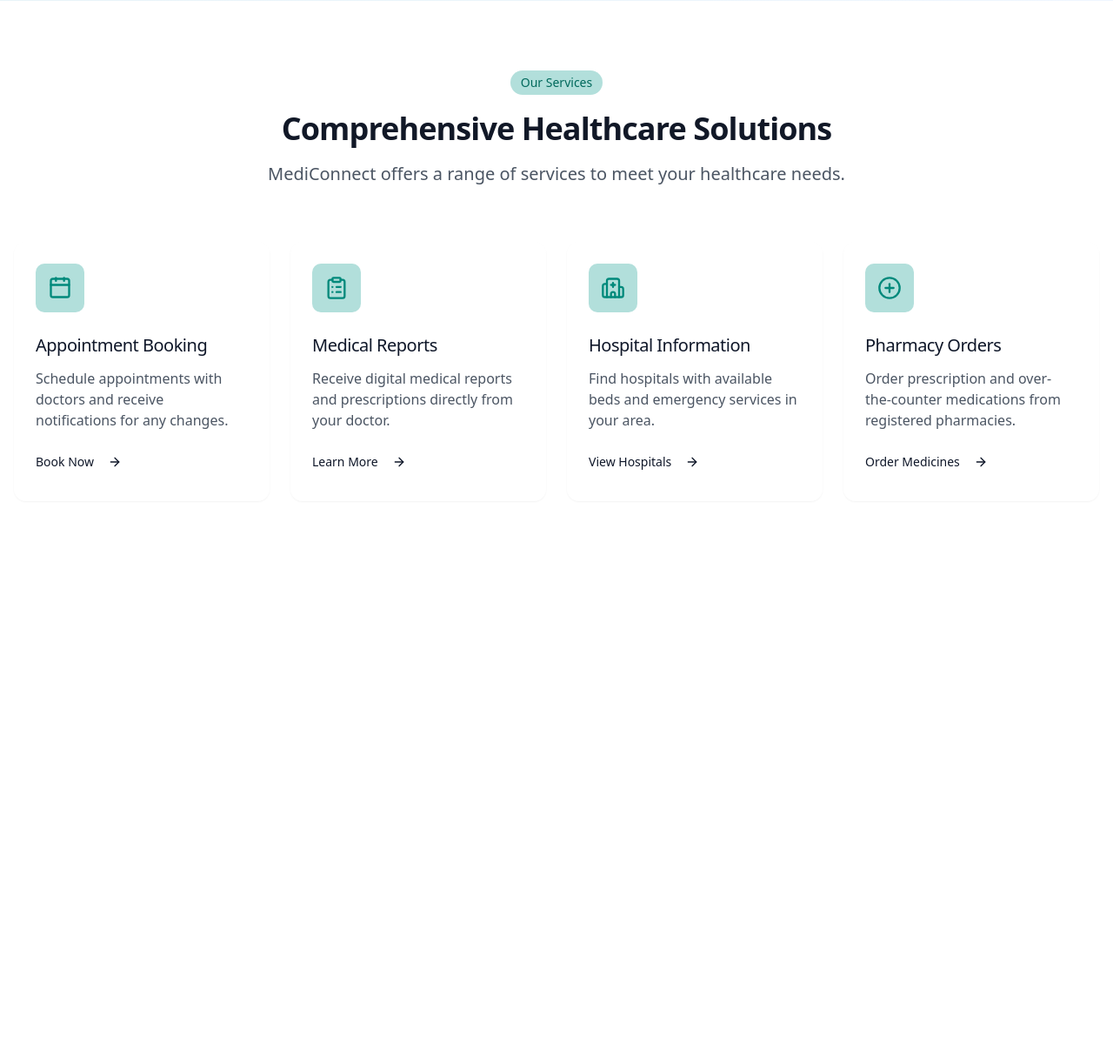
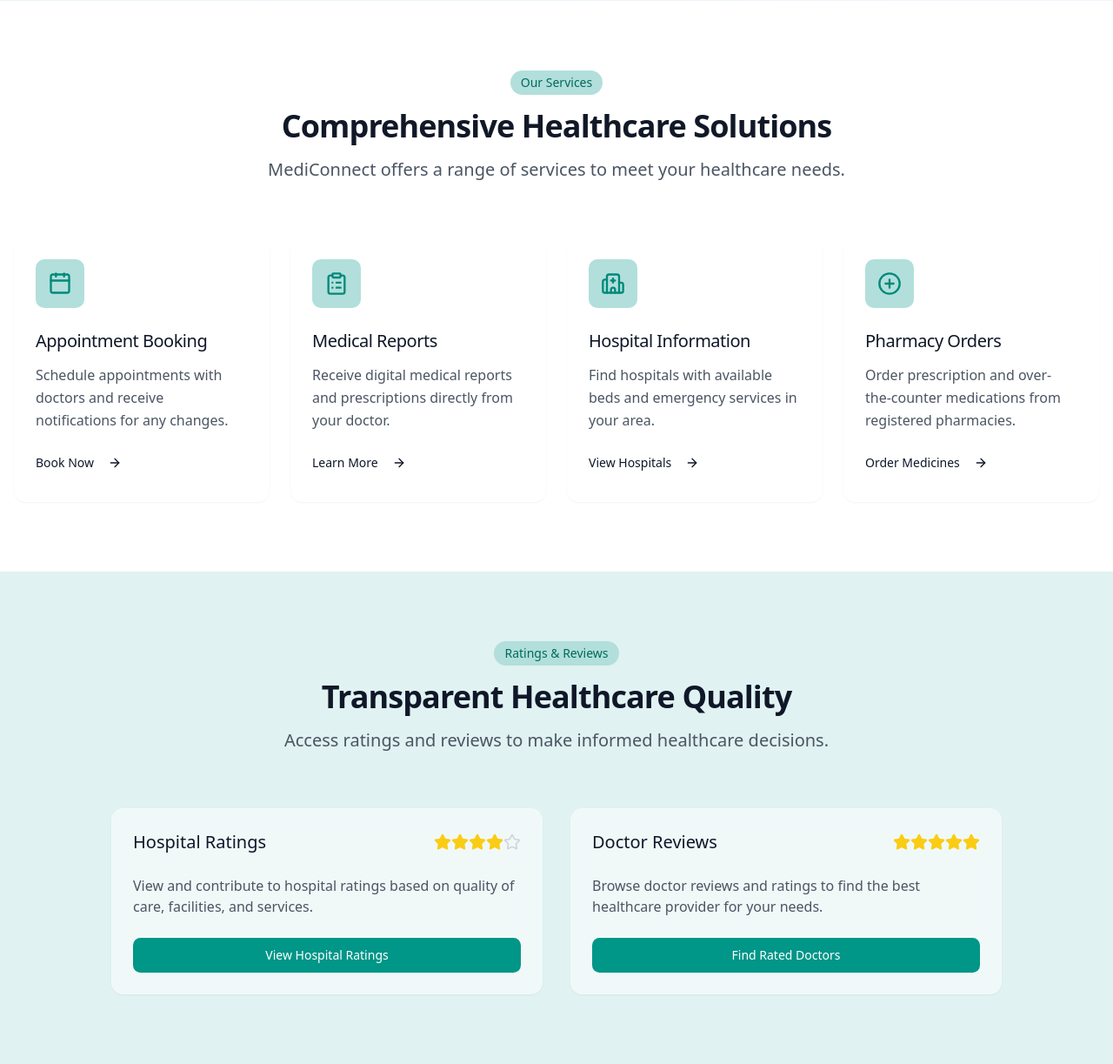
Before and after one commit to OmarNajjar-Dev/MediConnect, a PHP site: page / in a window 1280 px wide. Shown: the part 895-2118 px from the top of the page at 87% size. Before the commit the page ends 1435 px from the top, so only its background shows below. Run offline with PHP 8.4, Linux system fonts and the light colour scheme.

Commit message:
Finish the rating section.

```diff
--- a/css/responsive.css
+++ b/css/responsive.css
@@ -6,15 +6,16 @@
 
     #hero h1 {
         font-size: 3rem;
-        /* 48px */
     }
 
     #cta-buttons {
         flex-direction: row;
     }
 
-    #services-title {
+    #services-title,
+    #rating-title {
         font-size: 2.25rem;
+        line-height: 2.5rem;
     }
 }
 
@@ -31,7 +32,6 @@
 
     #hero h1 {
         font-size: 3.75rem;
-        /* 60px */
     }
 
     #hero-cards-container {
@@ -63,14 +63,15 @@
         gap: 32px;
     }
 
-    #services-container {
+    #services-cards-container,
+    #rating-cards-container {
         grid-template-columns: repeat(2, minmax(0, 1fr));
     }
 }
 
 /* Large Screen */
 @media screen and (min-width: 1024px) {
-    #services-container {
+    #services-cards-container {
         grid-template-columns: repeat(4, minmax(0, 1fr));
     }
 }
@@ -91,8 +92,4 @@
 }
 
 /* Custom Screen */
-@media screen and (max-width: 768px) {
-    #hero-cards-container {
-        width: 100%;
-    }
-}
+@media screen and (max-width: 768px) {}
--- a/index.html
+++ b/index.html
@@ -62,7 +62,7 @@
                 <!-- Mobile Menu Button -->
                 <button id="menu-button"
                     class="inline-flex items-center justify-center bg-background hover:bg-medical-50 hover:text-medical-500 p-3 rounded-md border-0 pointer">
-                    <i class="fa-solid fa-bars h-4 w-4"></i>
+                    <i data-lucide="menu" class="w-4 h-4"></i>
                 </button>
             </div>
 
@@ -156,12 +156,38 @@
                 </div>
 
                 <!-- Services Cards Grid Container -->
-                <div id="services-container" class="grid grid-cols-1 gap-6 m-auto">
+                <div id="services-cards-container" class="grid grid-cols-1 gap-6 m-auto">
                     <!-- Cards inserted dynamically using JavaScript -->
                 </div>
 
             </div>
         </section>
+
+        <!-- Rating Section -->
+        <section id="rating" class="py-20 bg-medical-50">
+            <div class="container mx-auto px-4">
+
+                <!-- Rating Section Header -->
+                <div class="max-w-3xl mx-auto text-center mb-16">
+                    <span
+                        class="inline-block px-3 py-1 mb-4 text-sm font-medium rounded-full bg-medical-100 text-medical-800">
+                        Ratings & Reviews
+                    </span>
+                    <h2 id="rating-title" class="font-bold mb-4 text-3xl text-heading tracking-tight">
+                        Transparent Healthcare Quality
+                    </h2>
+                    <p class="text-xl text-gray-600">
+                        Access ratings and reviews to make informed healthcare decisions.
+                    </p>
+                </div>
+
+            </div>
+
+            <!-- Rating Cards Grid Container -->
+            <div id="rating-cards-container" class="grid grid-cols-1 gap-8 max-w-5xl mx-auto">
+                <!-- Rating cards will be inserted dynamically using JavaScript -->
+            </div>
+      </section>
 
     </main>
 
--- a/main.js
+++ b/main.js
@@ -1,28 +1,28 @@
 // Header scroll effect
-const header = document.querySelector("header");
+const headerElement = document.querySelector("header");
 window.addEventListener("scroll", () => {
   if (window.scrollY > 20) {
-    header.classList.remove("py-5");
-    header.classList.add("shadow-sm", "backdrop-blur-md", "py-3");
+    headerElement.classList.remove("py-5");
+    headerElement.classList.add("shadow-sm", "backdrop-blur-md", "py-3");
   } else {
-    header.classList.add("py-5");
-    header.classList.remove("shadow-sm", "backdrop-blur-md", "py-3");
+    headerElement.classList.add("py-5");
+    headerElement.classList.remove("shadow-sm", "backdrop-blur-md", "py-3");
   }
 });
 
 // Mobile navigation toggle
-const mobileNav = document.getElementById("mobile-nav");
-const menuButton = document.getElementById("menu-button");
-menuButton.addEventListener("click", () => {
-  mobileNav.classList.toggle("hidden");
+const mobileNavElement = document.getElementById("mobile-nav");
+const menuButtonElement = document.getElementById("menu-button");
+menuButtonElement.addEventListener("click", () => {
+  mobileNavElement.classList.toggle("hidden");
   document.body.classList.toggle("overflow-hidden");
 });
 
-// Hero cards
-const heroContainer = document.getElementById("hero-cards-container");
-const heroContent = [
+// Hero cards data
+const heroCardsContainer = document.getElementById("hero-cards-container");
+const heroCardsData = [
   {
-    icon: "<i data-lucide='calendar'></i>", // Scheduling icon
+    icon: "<i data-lucide='calendar'></i>", // Calendar icon
     title: "Easy Scheduling",
     description: "Book appointments with doctors in just a few clicks",
   },
@@ -32,14 +32,15 @@ const heroContent = [
     description: "Connect with experienced healthcare professionals",
   },
   {
-    icon: "<i data-lucide='hospital'></i>", // Hospital info icon
+    icon: "<i data-lucide='hospital'></i>", // Hospital icon
     title: "Hospital Info",
     description: "Find hospitals with available beds and services",
   },
 ];
 
-const heroCards = heroContent.map(
-  (card) => `
+const heroCardsHtml = heroCardsData.map(
+  (card) =>
+    `
     <div class="bg-card border border-solid border-card rounded-lg backdrop-blur-md shadow-sm p-6">
       <div class="card-container text-center">
         <div class="flex justify-center items-center text-medical-600 bg-medical-100 rounded-full mx-auto mb-4 w-12 h-12">
@@ -51,58 +52,56 @@ const heroCards = heroContent.map(
     </div>
     `
 );
-heroCards.forEach((card) => (heroContainer.innerHTML += card));
+heroCardsHtml.forEach((cardHtml) => (heroCardsContainer.innerHTML += cardHtml));
 
-// Services cards
-const services = [
+// Services cards data
+const servicesCardsContainer = document.getElementById(
+  "services-cards-container"
+);
+const servicesCardsData = [
   {
-    icon: "<i data-lucide='calendar' class='w-7 h-7'></i>", // Appointment icon
+    icon: "<i data-lucide='calendar' class='w-7 h-7'></i>",
     title: "Appointment Booking",
-    description:
-      "Schedule appointments with doctors and receive notifications for any changes.",
+    description: "Schedule appointments with doctors and receive notifications for any changes.",
     linkText: "Book Now",
     linkHref: "/appointments.html",
   },
   {
-    icon: "<i data-lucide='clipboard-list' class='w-7 h-7'></i>", // Medical reports icon
+    icon: "<i data-lucide='clipboard-list' class='w-7 h-7'></i>",
     title: "Medical Reports",
-    description:
-      "Receive digital medical reports and prescriptions directly from your doctor.",
+    description: "Receive digital medical reports and prescriptions directly from your doctor.",
     linkText: "Learn More",
     linkHref: "/reports.html",
   },
   {
-    icon: "<i data-lucide='hospital' class='w-7 h-7'></i>", // Hospital info icon
+    icon: "<i data-lucide='hospital' class='w-7 h-7'></i>",
     title: "Hospital Information",
-    description:
-      "Find hospitals with available beds and emergency services in your area.",
+    description: "Find hospitals with available beds and emergency services in your area.",
     linkText: "View Hospitals",
     linkHref: "/hospitals.html",
   },
   {
-    icon: "<i data-lucide='plus-circle' class='w-7 h-7'></i>", // Pharmacy orders icon
+    icon: "<i data-lucide='plus-circle' class='w-7 h-7'></i>",
     title: "Pharmacy Orders",
-    description:
-      "Order prescription and over-the-counter medications from registered pharmacies.",
+    description: "Order prescription and over-the-counter medications from registered pharmacies.",
     linkText: "Order Medicines",
     linkHref: "/pharmacy.html",
   },
 ];
 
-const container = document.getElementById("services-container");
-const cards = services.map(
-  (service) =>
+const servicesCardsHtml = servicesCardsData.map(
+  (card) =>
     `
     <div class="animate-on-scroll">
       <div class="service-card rounded-xl p-6 bg-card shadow-sm transition-all backdrop-blur-md border border-solid border-card h-full">
         <div class="flex flex-col h-full">
           <div class="mb-6 w-14 h-14 bg-medical-100 text-medical-600 rounded-md flex items-center justify-center">
-            ${service.icon}
+            ${card.icon}
           </div>
-          <h3 class="text-heading text-xl tracking-tight font-medium mb-3">${service.title}</h3>
-          <p class="text-gray-600 mb-4 flex-grow">${service.description}</p>
-          <a href="${service.linkHref}" class="service-link text-sm font-medium text-heading inline-flex items-center gap-2 rounded-lg justify-start hover:bg-medical-50 hover:text-medical-500 h-10 whitespace-nowrap">
-            <span>${service.linkText}</span>
+          <h3 class="text-heading text-xl tracking-tight font-medium mb-3">${card.title}</h3>
+          <p class="text-gray-600 mb-4 flex-grow leading-relaxed">${card.description}</p>
+          <a href="${card.linkHref}" class="service-link text-sm font-medium text-heading inline-flex items-center gap-2 rounded-lg justify-start hover:bg-medical-50 hover:text-medical-500 h-10 whitespace-nowrap">
+            <span>${card.linkText}</span>
             <i data-lucide="arrow-right" class="right-arrow w-4 h-4 ml-2 transition-transform"></i>
           </a>
         </div>
@@ -110,4 +109,57 @@ const cards = services.map(
     </div>
     `
 );
-cards.forEach((card) => (container.innerHTML += card));
+servicesCardsHtml.forEach(
+  (cardHtml) => (servicesCardsContainer.innerHTML += cardHtml)
+);
+
+// Rating cards data
+const ratingCardsContainer = document.getElementById("rating-cards-container");
+const ratingCardsData = [
+  {
+    title: "Hospital Ratings",
+    stars: 4,
+    description: "View and contribute to hospital ratings based on quality of care, facilities, and services.",
+    buttonText: "View Hospital Ratings",
+    linkHref: "/hospital.html",
+  },
+  {
+    title: "Doctor Reviews",
+    stars: 5,
+    description: "Browse doctor reviews and ratings to find the best healthcare provider for your needs.",
+    buttonText: "Find Rated Doctors",
+    linkHref: "/doctors.html",
+  },
+];
+
+const ratingCardsHtml = ratingCardsData.map(
+  (card) =>
+    `
+    <div class="animate-on-scroll">
+      <div class="glass-card rounded-xl p-6 backdrop-blur-md bg-card border border-solid border-card shadow-sm h-full">
+        <div class="flex flex-col h-full">
+          <div class="flex items-center justify-between mb-6">
+            <h3 class="text-xl font-medium text-heading">${card.title}</h3>
+            <div class="flex"> ${generateRatingStars(card.stars, ["w-5", "h-5"])}</div>
+          </div>
+          <p class="text-gray-600 mb-6">${card.description}</p>
+          <div class="mt-auto">
+            <a href="${card.linkHref}" class="inline-flex items-center justify-center rounded-md text-sm font-medium transition-colors bg-medical-500 text-white hover:bg-medical-400 h-10 px-4 py-2 w-full">
+              ${card.buttonText}
+            </a>
+          </div>
+        </div>
+      </div>
+    </div>
+    `
+);
+ratingCardsHtml.forEach(
+  (cardHtml) => (ratingCardsContainer.innerHTML += cardHtml)
+);
+
+
+function generateRatingStars(rating, classes = []) {
+  const yellowStar = `<i data-lucide="star" class="text-star-400 fill-star-400 ${classes.join(" ")}"></i>`;
+  const grayStar = `<i data-lucide="star" class="text-gray-300 ${classes.join(" ")}"></i>`;
+  return yellowStar.repeat(rating) + grayStar.repeat(5 - rating);
+}
```
Lines whose indentation alone changed are shown as unchanged.
